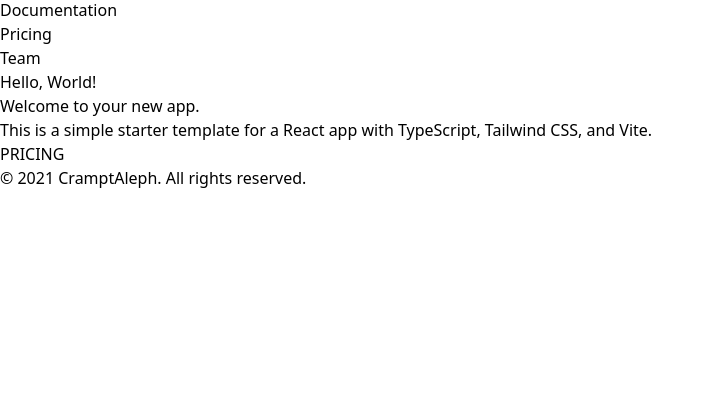
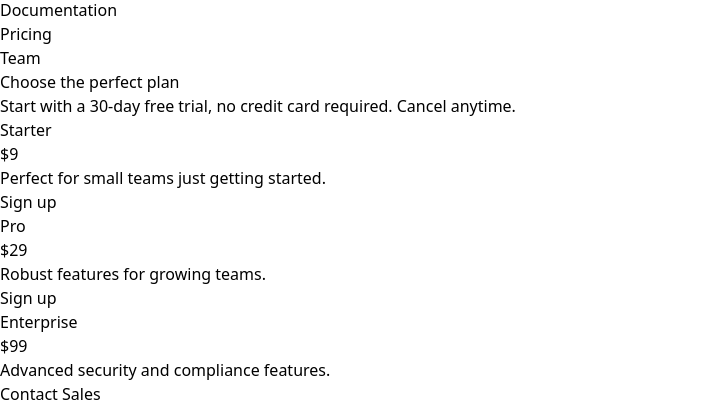
Before and after one commit to EdenComp/Bedrock.im, a React (Vite) app: page /Pricing in a window 1280 px wide. Shown: the part 782-1192 px from the top of the page, without its empty margins (0-714 px from the left). Before the commit the page ends 972 px from the top, so only its background shows below. Built offline with nearby package versions, Linux system fonts and the light colour scheme.

Commit message:
feat: add basic pricing page

```diff
--- a/src/pages/Pricing.tsx
+++ b/src/pages/Pricing.tsx
@@ -1,14 +1,62 @@
 import Layout from "../components/Landing/Layout.tsx";
 import type { ReactElement } from 'react';
-import Text from "../components/Basic/Text.tsx";
+import { Link } from "react-router-dom";
 
 export default function Pricing(): ReactElement {
+  const pricings = [
+    {
+      title: 'Starter',
+      price: '$9',
+      description: 'Perfect for small teams just getting started.',
+      link: 'Sign up'
+    },
+    {
+      title: 'Pro',
+      price: '$29',
+      description: 'Robust features for growing teams.',
+      link: 'Sign up'
+    },
+    {
+      title: 'Enterprise',
+      price: '$99',
+      description: 'Advanced security and compliance features.',
+      link: 'Contact Sales'
+    }
+  ]
+
   return (
     <Layout>
-      <Text className="text-4xl font-bold">Hello, World!</Text>
-      <Text className="text-2xl font-normal">Welcome to your new app.</Text>
-      <Text className="text-2xl font-normal">This is a simple starter template for a React app with TypeScript, Tailwind CSS, and Vite.</Text>
-      <Text className="text-9xl font-bold">PRICING</Text>
+      <section className="w-full py-12 md:py-24 lg:py-32 flex items-center justify-center">
+        <div className="container grid items-center justify-center gap-4 px-4 text-center md:px-6 lg:gap-10">
+          <div className="space-y-3">
+            <h2 className="text-3xl font-bold tracking-tighter sm:text-4xl md:text-5xl">Choose the perfect plan</h2>
+            <p className="text-gray-500 md:text-xl/relaxed lg:text-base/relaxed xl:text-xl/relaxed dark:text-gray-400">
+              Start with a 30-day free trial, no credit card required. Cancel anytime.
+            </p>
+          </div>
+          <div className="grid gap-4 mx-auto lg:grid-cols-3 lg:gap-8 flex justify-center">
+            {pricings.map((pricing) => (
+              <div className="flex flex-col rounded-lg border overflow-hidden border-gray-700 bg-gray-900 hover:shadow-lg duration-300 ease-in-out transform hover:-translate-y-5 transition-transform hover:scale-105 shadow-2xl hover:shadow-blue-500">
+                <div className="flex-1 grid items-center justify-center p-6">
+                  <h3 className="text-2xl font-bold">{pricing.title}</h3>
+                </div>
+                <div className="grid gap-4 p-6">
+                  <p className="text-2xl font-bold">{pricing.price}</p>
+                  <p className="text-sm text-gray-500 dark:text-gray-400">{pricing.description}</p>
+                </div>
+                <div className="p-4 border-t border-gray-200 dark:border-gray-800">
+                  <Link
+                    className="w-full inline-flex items-center justify-center rounded-md border h-10 text-sm font-medium shadow-sm transition-colors  border-gray-800 bg-gray-950 hover:bg-gray-800 hover:text-gray-50 focus-visible:ring-gray-300"
+                    to={'/'}
+                  >
+                    {pricing.link}
+                  </Link>
+                </div>
+              </div>
+            ))}
+          </div>
+        </div>
+      </section>
     </Layout>
   )
 }
```
